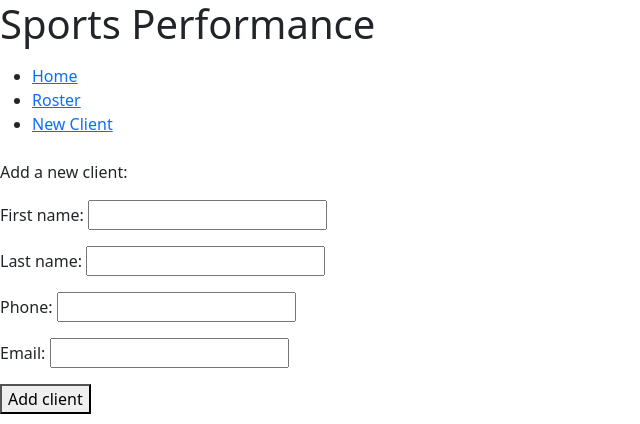
After one commit to spalme21/punch_card, a Django app: page /new_client/ in a window 1280 px wide. The commit adds this page. Shown: the top 424 px of the page, without its empty margins (0-640 px from the left). Run offline with Django 4.2, Linux system fonts and the light colour scheme.

Commit message:
Added page to add a new client

```diff
--- /dev/null
+++ b/punch_card/forms.py
@@ -0,0 +1,7 @@
+from django import forms
+from .models import Client
+
+class ClientForm(forms.ModelForm):
+    class Meta:
+        model = Client
+        fields = ('first_name', 'last_name', 'phone', 'email')
--- a/punch_card/templates/punch_card/base.html
+++ b/punch_card/templates/punch_card/base.html
@@ -12,6 +12,7 @@
                 <ul>
                     <li><a href="{% url 'punch_card:index' %}">Home</a></li>
                     <li><a href="{% url 'punch_card:roster' %}">Roster</a></li>
+                    <li><a href="{% url 'punch_card:new_client' %}">New Client</a></li>
                 </ul>
             </nav>
         </header>
--- /dev/null
+++ b/punch_card/templates/punch_card/new_client.html
@@ -0,0 +1,11 @@
+{% extends 'punch_card/base.html' %}
+
+{% block content%}
+    <p>Add a new client:</p>
+
+    <form action="{% url 'punch_card:new_client' %}" method='post'>
+        {% csrf_token %}
+        {{ form.as_p }}
+        <button name="submit">Add client</button>
+    </form>
+{% endblock %}
--- a/punch_card/urls.py
+++ b/punch_card/urls.py
@@ -8,5 +8,7 @@ urlpatterns = [
     # Home page
     path('', views.index, name='index'),
     # Roster page
-    path('roster/', views.roster, name='roster')
+    path('roster/', views.roster, name='roster'),
+    # New client page
+    path('new_client/', views.new_client, name='new_client'),
 ]
--- a/punch_card/views.py
+++ b/punch_card/views.py
@@ -1,5 +1,6 @@
-from django.shortcuts import render
+from django.shortcuts import render, redirect
 from .models import Client
+from .forms import ClientForm
 
 def index(request):
     """The home page for punch card"""
@@ -9,3 +10,19 @@ def roster(request):
     """A page listing all the clients on the roster"""
     clients = Client.objects.order_by('last_name')
     return render(request, 'punch_card/roster.html', {'clients': clients})
+
+def new_client(request):
+    """Add a new client"""
+    if request.method != 'POST':
+        # No data submitted; create a blank form.
+        form = ClientForm()
+    else:
+        # POST data submitted; process data.
+        form = ClientForm(data=request.POST)
+        if form.is_valid():
+            form.save()
+            return redirect('punch_card:roster')
+
+    # Display a blank or invalid form.
+    context = {'form': form}
+    return render(request, 'punch_card/new_client.html', context)
```
